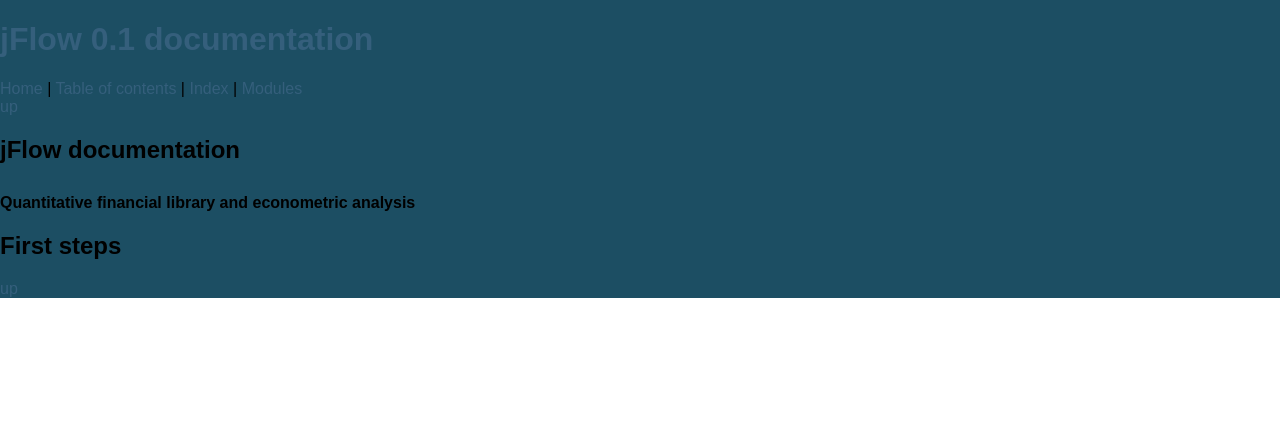
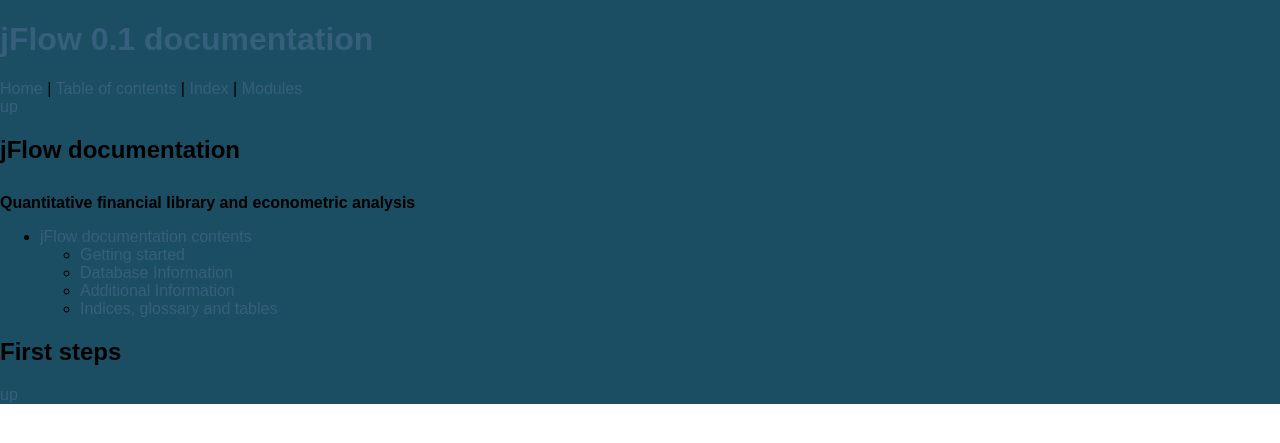
Before and after one commit to lsbardel/flow, a Sphinx documentation site: the page built from docs/index.rst, in a window 1280 px wide. Shown: the top 443 px of the page. Built offline with Sphinx 7.4.7, drawn with Linux system fonts in a browser that asks for light colours.

Commit message:
Started database documentation

```diff
--- a/docs/contents.rst
+++ b/docs/contents.rst
@@ -1,13 +1,14 @@
 .. _contents:
 
 =============================
-Djpcms documentation contents
+jFlow documentation contents
 =============================
 
 .. toctree::
    :maxdepth: 2
 
    intro/index
+   database/index
    misc/index
 
 Indices, glossary and tables
--- /dev/null
+++ b/docs/database/trade.rst
@@ -0,0 +1,4 @@
+.. _trade-data:
+
+Trade data
+===============
--- a/docs/index.rst
+++ b/docs/index.rst
@@ -6,5 +6,10 @@ jFlow documentation
 
 .. rubric:: Quantitative financial library and econometric analysis
 
+.. toctree::
+   :maxdepth: 2
+
+   contents
+
 First steps
 ===========
```
Also changed, not shown: docs/database/index.rst (added, +12 -0 lines), docs/database/instdata.rst (added, +69 -0 lines).
